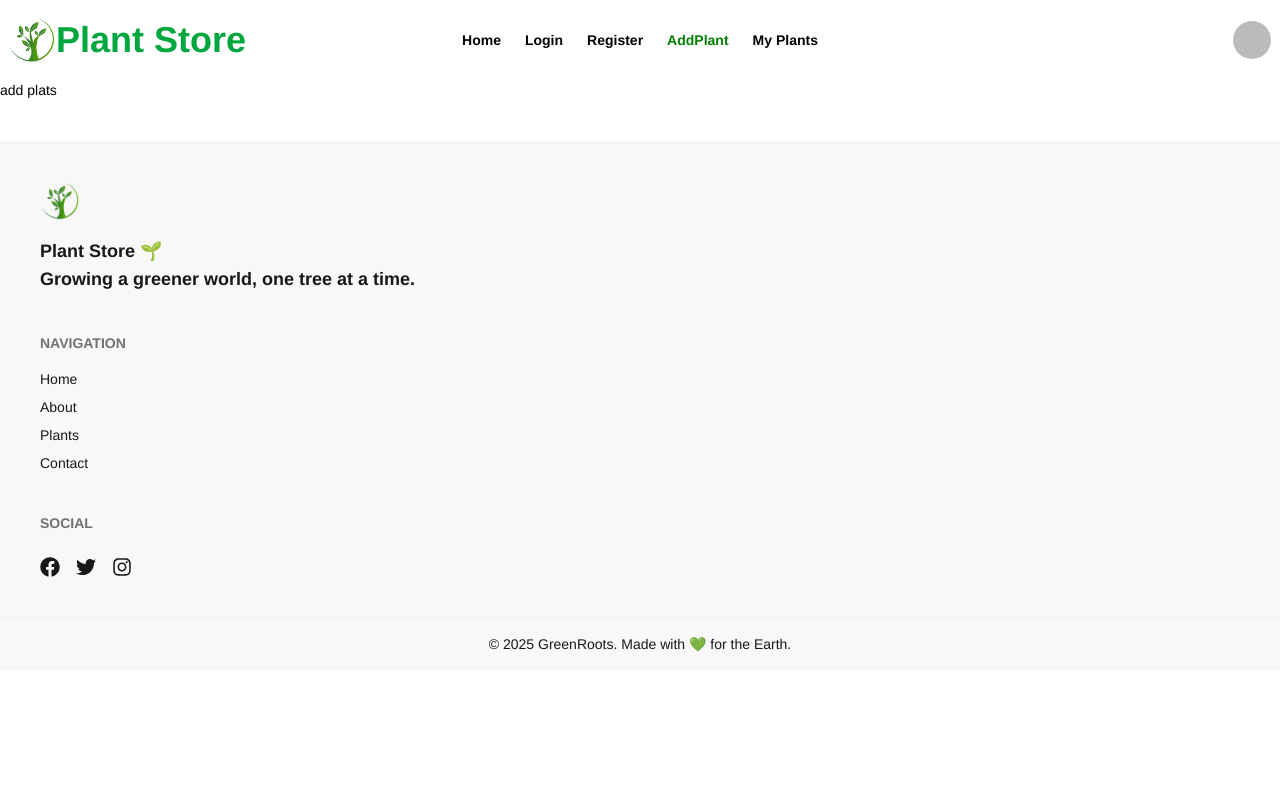
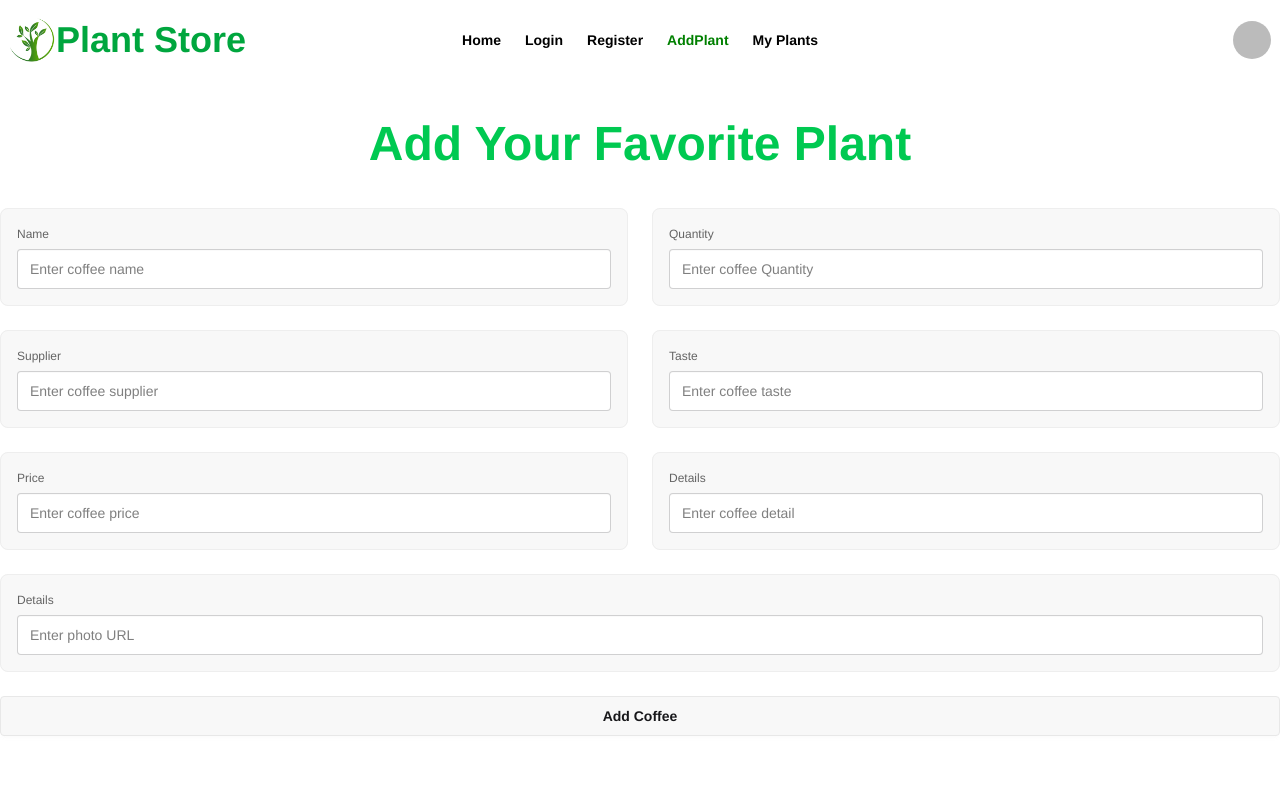
Before and after one commit to islamemon59/plant-tree-client-side, a React (Vite) app: page /addPlant in a window 1280 px wide. Shown: the top 800 px of the page. Built offline with nearby package versions, Linux system fonts and the light colour scheme; no server answers; sample sign-in values are in the browser's storage.

Commit message:
error page addeed

```diff
--- /dev/null
+++ b/src/Component/NotFoundPage.jsx
@@ -0,0 +1,22 @@
+import { Link } from "react-router";
+import { FaLeaf } from "react-icons/fa";
+
+const NotFoundPage = () => {
+  return (
+    <div className="min-h-screen bg-base-200 flex flex-col items-center justify-center text-center px-6">
+      <div className="max-w-xl">
+        <div className="text-9xl font-bold text-green-600 mb-4">404</div>
+        <FaLeaf className="text-5xl text-green-500 animate-bounce mb-4" />
+        <h1 className="text-3xl md:text-4xl font-bold mb-4">Lost in the Forest?</h1>
+        <p className="text-lg text-base-content/70 mb-6">
+          The page you’re looking for has vanished like morning mist in a rainforest.
+        </p>
+        <Link to="/" className="btn btn-success btn-wide">
+          🌿 Go Back Home
+        </Link>
+      </div>
+    </div>
+  );
+};
+
+export default NotFoundPage;
--- a/src/MainLayout/MainLayout.jsx
+++ b/src/MainLayout/MainLayout.jsx
@@ -8,7 +8,9 @@ const MainLayout = () => {
     <div>
       <div className="max-w-7xl mx-auto">
         <Navbar></Navbar>
-        <Outlet></Outlet>
+        <div className="min-h-[calc(100vh-120px)]">
+            <Outlet></Outlet>
+        </div>
       </div>
       <Footer></Footer>
     </div>
--- a/src/Pages/AddPlant.jsx
+++ b/src/Pages/AddPlant.jsx
@@ -1,11 +1,81 @@
-import React from 'react';
+import React from "react";
 
 const AddPlant = () => {
-    return (
-        <div>
-            add plats
+  return (
+    <div>
+        <h1 className="text-center md:text-5xl text-3xl font-semibold text-green-500 my-10">Add Your Favorite Plant</h1>
+      <form>
+        <div className="grid grid-cols-1 md:grid-cols-2 gap-6">
+          <fieldset className="fieldset bg-base-200 border-base-300 rounded-box border p-4">
+            <label className="label">Name</label>
+            <input
+              type="text"
+              className="input w-full"
+              name="name"
+              placeholder="Enter coffee name"
+            />
+          </fieldset>
+          <fieldset className="fieldset bg-base-200 border-base-300 rounded-box border p-4">
+            <label className="label">Quantity</label>
+            <input
+              type="text"
+              className="input w-full"
+              name="quantity"
+              placeholder="Enter coffee Quantity"
+            />
+          </fieldset>
+          <fieldset className="fieldset bg-base-200 border-base-300 rounded-box border p-4">
+            <label className="label">Supplier</label>
+            <input
+              type="text"
+              className="input w-full"
+              name="supplier"
+              placeholder="Enter coffee supplier"
+            />
+          </fieldset>
+          <fieldset className="fieldset bg-base-200 border-base-300 rounded-box border p-4">
+            <label className="label">Taste</label>
+            <input
+              type="text"
+              className="input w-full"
+              name="taste"
+              placeholder="Enter coffee taste"
+            />
+          </fieldset>
+          <fieldset className="fieldset bg-base-200 border-base-300 rounded-box border p-4">
+            <label className="label">Price</label>
+            <input
+              type="text"
+              className="input w-full"
+              name="price"
+              placeholder="Enter coffee price"
+            />
+          </fieldset>
+          <fieldset className="fieldset bg-base-200 border-base-300 rounded-box border p-4">
+            <label className="label">Details</label>
+            <input
+              type="text"
+              className="input w-full"
+              name="details"
+              placeholder="Enter coffee detail"
+            />
+          </fieldset>
         </div>
-    );
+        <fieldset className="fieldset bg-base-200 border-base-300 rounded-box border p-4 my-6">
+          <label className="label">Details</label>
+          <input
+            type="text"
+            className="input w-full"
+            name="photo"
+            placeholder="Enter photo URL"
+          />
+        </fieldset>
+        <button type="submit" className="btn btn-block">
+          Add Coffee
+        </button>
+      </form>
+    </div>
+  );
 };
 
 export default AddPlant;
```
Also changed, not shown: src/Routes/Routes.jsx (+6 -1 lines).
